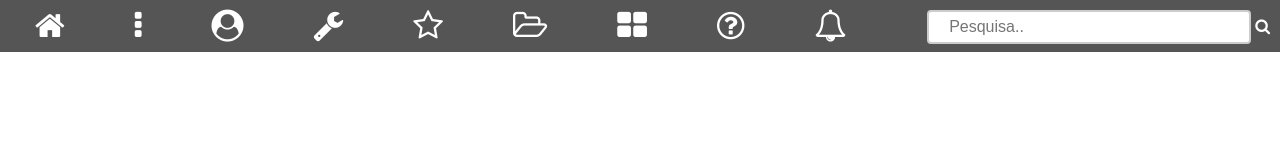
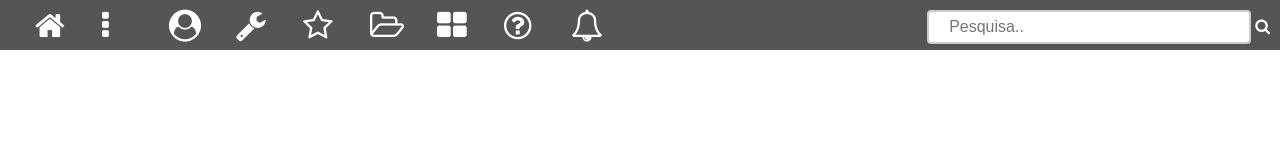
Before and after one commit to mgcoppi/projetoFinalHTML, a plain HTML site: page index.html in a window 1280 px wide. Drawn offline with Linux system fonts and the light colour scheme.

Commit message:
Finalizado o menu top

```diff
--- a/index.html
+++ b/index.html
@@ -11,20 +11,26 @@ body {
 
 .menu-superior {
     width: 100%;
+    height: 50px;
     background-color: #555;
     overflow: auto;
 }
 
 .menu-superior-botoes a {
     float: left;
-    margin: 10px 35px;
+    width: 2.5%;
+    height: 35px;
+    margin-top: 10px;
+    margin-left: 35px;
     transition: all 0.3s ease;
     color: white;
 }
 
-.icon-bar a:hover {
+.menu-superior-botoes a:hover {
     background-color: #000;
-}
+    width: 4%;
+    margin-left: 20px;
+    }
 
 .menu-superior-pesquisa {
     float: right;
```
